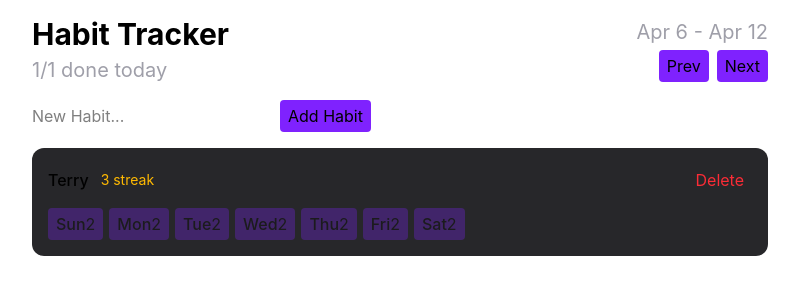
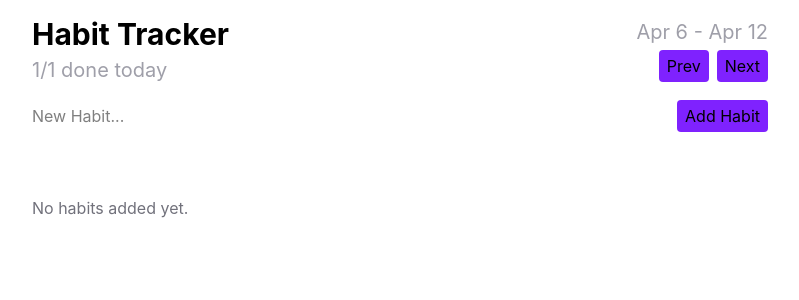
Before and after one commit to TerryYegon/lct-react, a React (Vite) app: page / in a window 1280 px wide. Shown: the top 300 px of the page, without its empty margins (240-1039 px from the left). Built offline with nearby package versions, Linux system fonts and the light colour scheme.

Commit message:
useState hooks

```diff
--- a/src/App.tsx
+++ b/src/App.tsx
@@ -1,10 +1,29 @@
 import { Header } from "./components/Header"
 import { HabitForm } from "./components/HabitForm"
-import { HabitList } from "./components/HabitList"
-export default function() {
-  return <div className ="max-w-3xl mx-auto p-4 flex flex-col gap-4">
-<Header></Header>
-<HabitForm></HabitForm>
-<HabitList></HabitList>
-  </div>
+import { HabitList,type Habit } from "./components/HabitList"
+import { useState } from "react"
+
+export default function App() {
+  const [habits, setHabits] = useState<Habit[]>([])
+
+  function deleteHabit(id: string){
+    setHabits(curr => curr.filter(h => h.id !== id))
+  }
+
+
+  function addHabit (name: string){
+   setHabits(curr => [...curr, { id: crypto.randomUUID(), name }])
+
+
+   }
+
+  return (
+    <div className ="max-w-3xl mx-auto p-4 flex flex-col gap-4">
+      <Header/>
+      <HabitForm addHabit ={addHabit}/>
+      <HabitList  deleteHabit ={deleteHabit}habits={habits}/>
+
+    </div>
+  )
+
 }
--- a/src/components/HabitForm.tsx
+++ b/src/components/HabitForm.tsx
@@ -1,9 +1,26 @@
 import { Button } from "./Button";
+import { useState } from "react";
 
-export function HabitForm(){
+type HabitFormProps ={
+ addHabit : (name:string) => void
+}
+
+export function HabitForm({ addHabit }: HabitFormProps) {
+    const [name, setName] = useState("")
+
+    function HandleSubmit(e:SubmitEvent){
+        e.preventDefault()
+        if (name.trim()==="") return
+        setName("")
+        addHabit(name)
+
+    }
     return (
-        <form>
-            <input className="flex-1" rounded-lg bg-zinc-800 px-4 py-2 outline-none focus-visible:ring-2
+        <form  className="flex gap-2" onSubmit={HandleSubmit}>
+            <input
+            value={name}
+            onChange={e => setName(e.target.value)}
+             className="flex-1" rounded-lg bg-zinc-800 px-4 py-2 outline-none focus-visible:ring-2
             focus-visible:ring-violet-500
             placeholder="New Habit..."/>
             <Button>Add Habit</Button>
--- a/src/components/HabitList.tsx
+++ b/src/components/HabitList.tsx
@@ -1,9 +1,17 @@
 import { Button } from "./Button";
 import {endOfWeek, startOfWeek, format, eachDayOfInterval,} from "date-fns"
-export function HabitList(){
-    const habits =[
-        { id: 1, name: "Terry" },
-    ];
+
+
+ export type Habit = {
+    id : "string"; name: "string"
+}
+type HabitListProps = {
+    habits: Habit[]
+    deleteHabit: (id:string) => void
+}
+
+export function HabitList({habits,deleteHabit} : HabitListProps){
+
     if (habits.length === 0) {
     return (<p className="text-zinc-500 py-12" >
         No habits added yet.</p>
@@ -11,18 +19,20 @@
 }
 return <div className="flex flex-col gap-3">
 {habits.map(habit => (
-   <HabitItem key={habit.id} habit ={habit}/>
+   <HabitItem
+   deleteHabit ={deleteHabit}
+   key={habit.id} habit ={habit}/>
 ))}
 
 </div>
 }
 
 type HabitItemProps ={
-    habit :{
-        id : "string"; name: "string"
-    }
+    habit : Habit
+    deleteHabit: (id:string) => void
+
 }
-function HabitItem( habit :HabitItemProps){
+function HabitItem( {habit, deleteHabit} :HabitItemProps){
 
     const visibleDate= eachDayOfInterval({
         start: startOfWeek(new Date()),
@@ -33,10 +43,10 @@
        <div className="flex items-center justify-between">
 
         <div className="flex gap-3 items-center" >
-        <span className="font-medium">{habit. habit.name}</span>
+        <span className="font-medium">{habit.name}</span>
         <span className="text-sm text-amber-400">3 streak</span>
         </div>
-        <Button variant="ghost-destructive">Delete</Button>
+        <Button  variant="ghost-destructive" onClick={() => deleteHabit(habit.id)}>Delete</Button>
 
         </div>
         <div className="flex gap-1.5">
```
